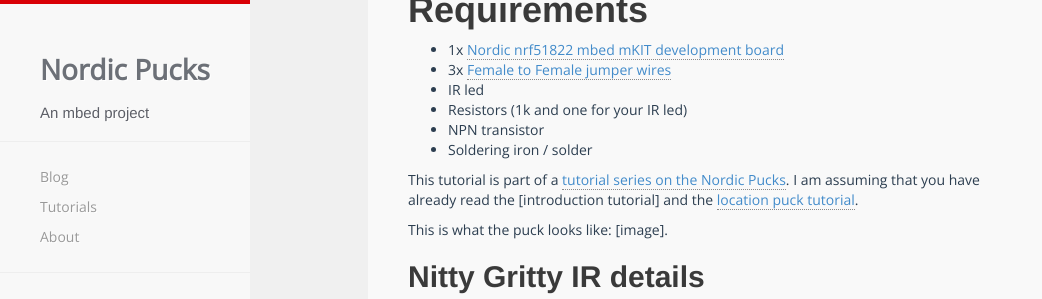
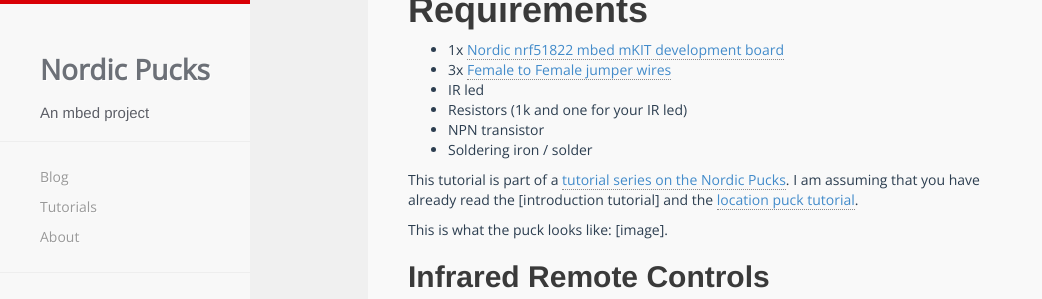
Before and after one commit to NordicPlayground/puck, a Jekyll site: the page built from _tutorials/ir.md, in a window 1280 px wide and 900 px high, scrolled down 310 px, cut to the strip 0-299 px from the top of the window. Shown: the whole strip, without its empty margins (0-1042 px from the left). Built offline with Jekyll 4.4.1, drawn with Linux system fonts in a browser that asks for light colours; nearby versions of some CDN libraries; comment, search, counter and statistics services are not loaded.

Commit message:
Reword section title in IR tutorial

```diff
--- a/_tutorials/ir.md
+++ b/_tutorials/ir.md
@@ -24,7 +24,7 @@
 
 This is what the puck looks like: [image].
 
-## Nitty Gritty IR details
+## Infrared Remote Controls
 
 > ![](http://images.harmonyremote.com/EasyZapper/Support/FAQ/12467_IR_test.gif)
 
```
